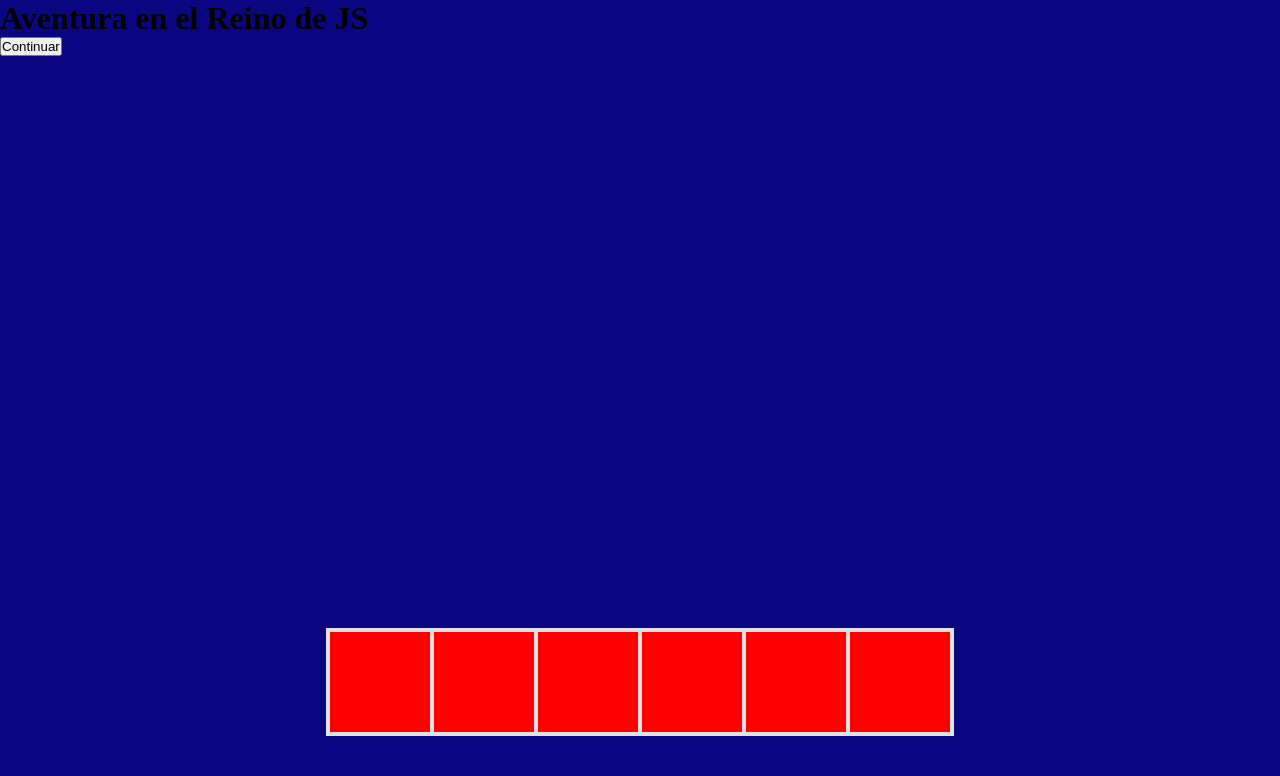
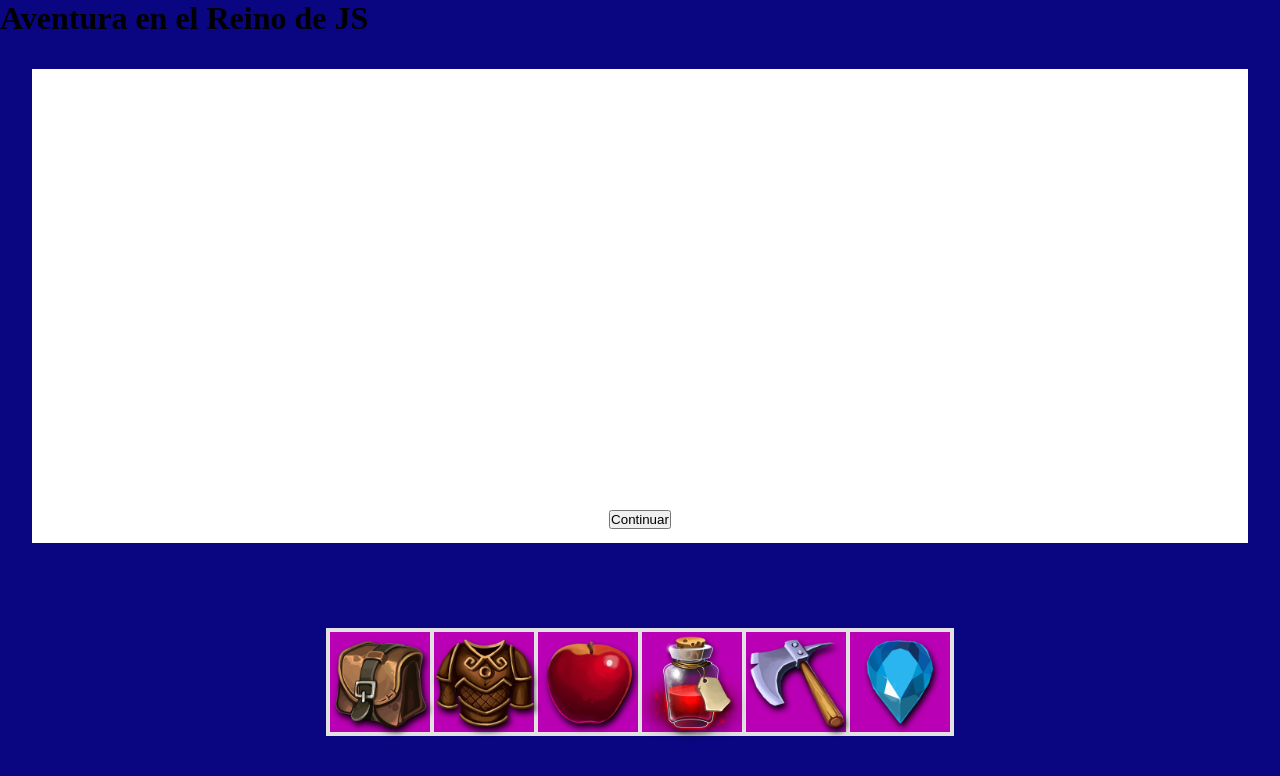
Before and after one commit to Elias-MN/DisenoAventuraJS_B, a plain HTML site: page index.html in a window 1280 px wide. Drawn offline with Linux system fonts and the light colour scheme.

Commit message:
Cambios clase 24/10

```diff
--- a/index.html
+++ b/index.html
@@ -12,25 +12,36 @@
 
   <main>
     <div id="scene-1" class="scene">
-      <div id="scene-1-container">
+      <div id="scene-1-player">
       </div>
-      <button>Continuar</button>
+      <div id="scene-1-stats">
+      </div>
+      <div>
+        <button>Continuar</button>
+      </div>
     </div>
-    <!-- <div id="scene-1" class="scene">
-      <div id="scene-1-container">
-      </div>
-      <button>Continuar</button>
-    </div> -->
   </main>
 
   <footer>
     <div id="inventory-container">
-      <div class="item"><img src="" alt=""></div>
-      <div class="item"><img src="" alt=""></div>
-      <div class="item"><img src="" alt=""></div>
-      <div class="item"><img src="" alt=""></div>
-      <div class="item"><img src="" alt=""></div>
-      <div class="item"><img src="" alt=""></div>
+      <div class="item">
+        <img src="./img/objects/bag.png" alt="">
+      </div>
+      <div class="item">
+        <img src="./img/objects/armor.png" alt="">
+      </div>
+      <div class="item">
+        <img src="./img/objects/apple.png" alt="">
+      </div>
+      <div class="item">
+        <img src="./img/objects/hp.png" alt="">
+      </div>
+      <div class="item">
+        <img src="./img/objects/axe.png" alt="">
+      </div>
+      <div class="item">
+        <img src="./img/objects/gem.png" alt="">
+      </div>
     </div>
   </footer>
 </body>
--- a/style.css
+++ b/style.css
@@ -31,7 +31,37 @@ footer{
 }
 
 .item{
-  background: red;
+  background: var(--accent-color);
   width: 100px;
   height: 100px;
 }
+
+.item img{
+  width: 100%;
+  filter: drop-shadow(2px 4px 3px black);
+}
+
+.item img:hover{
+  transform: scale(1.25);
+}
+
+#scene-1{
+  height: 90%;
+  margin: 32px;
+  background-color: white;
+}
+
+  #scene-1 div:first-child{
+    height: 40%;
+  }
+
+  #scene-1 div:nth-child(2){
+    height: 50%;
+  }
+
+  #scene-1 div:nth-child(3){
+    height: 10%;
+    display: flex;
+    justify-content: center;
+    align-items: center;
+  }
```
